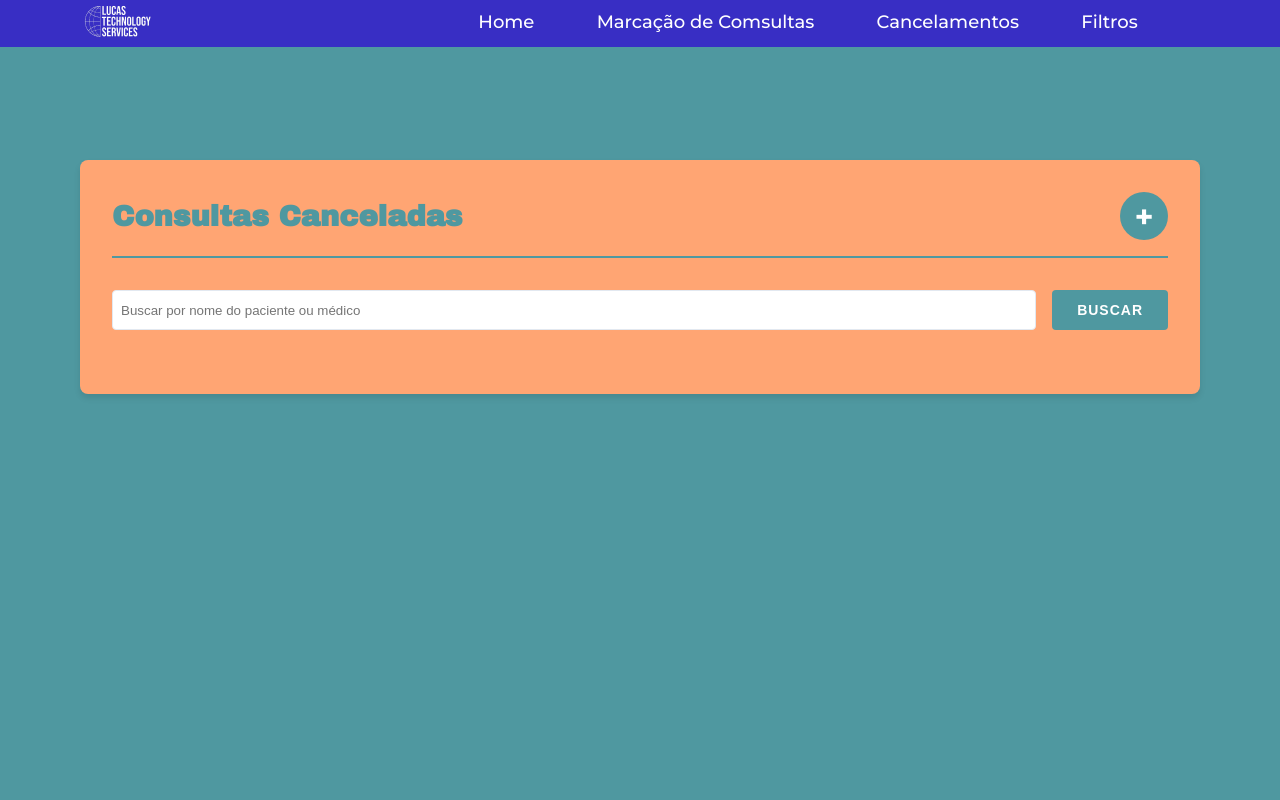
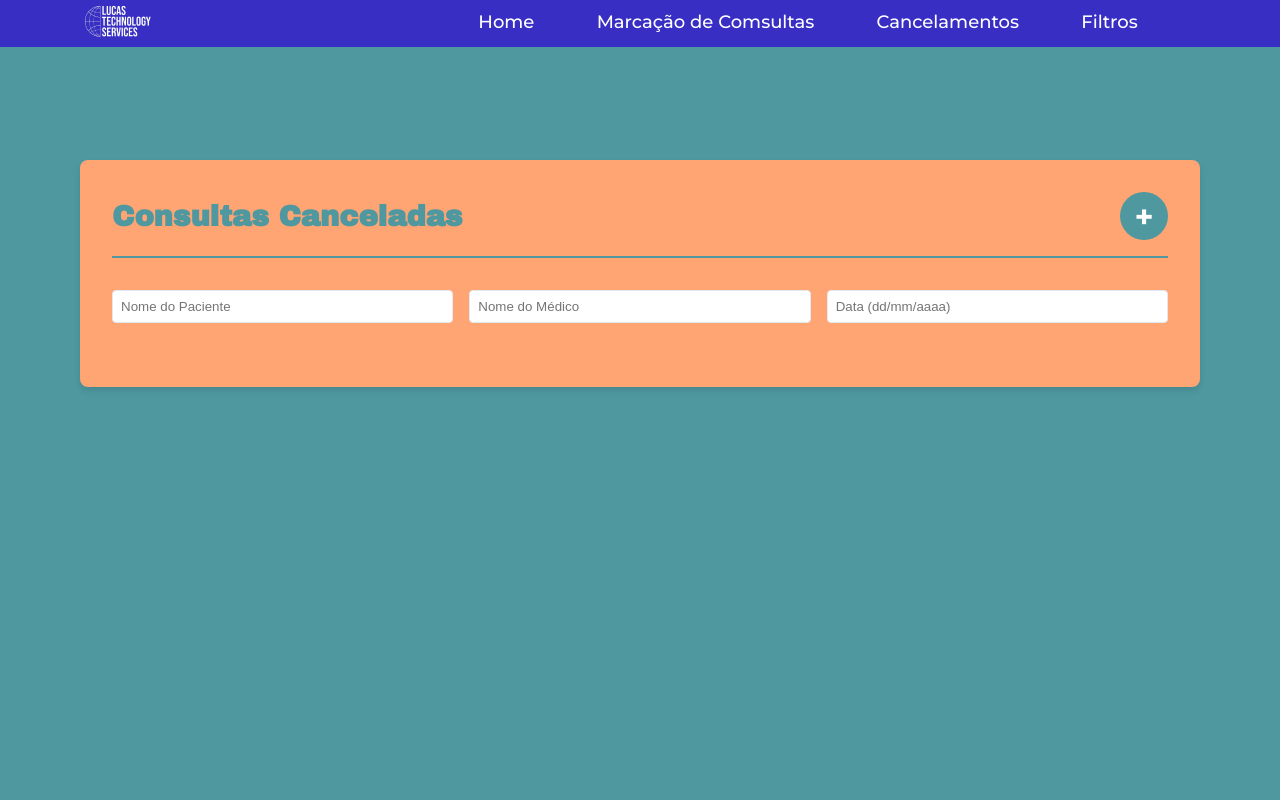
Before and after one commit to LesterCerioli/CRM-SAS, a Next.js app: page /appointment/cancelAppointment in a window 1280 px wide. Shown: the top 800 px of the page. Built offline with nearby package versions, Linux system fonts and the light colour scheme; a web font is replaced by a local one.

Commit message:
issue(#145): Adjusting the search filter, preparing the grid to list the results 7 by 7 so that it is usable, creating a navigation below the GRID with 1-2-3-4-5 being clickable and creating a mock generation of 1200 records for testing.

```diff
--- a/src/components/appointments/createCancelAppointment/createCancelAppointment.tsx
+++ b/src/components/appointments/createCancelAppointment/createCancelAppointment.tsx
@@ -1,6 +1,5 @@
-"use client";
-
-import React, { useState } from "react";
+"use client"
+import React, { useState, useEffect, useMemo } from "react";
 import * as S from "./styles";
 
 interface Appointment {
@@ -11,56 +10,130 @@ interface Appointment {
   doctorName: string;
 }
 
+
+const patients = [
+  "Maria Silva",
+  "João Oliveira",
+  "Pedro Costa",
+  "Sofia Martins",
+  "Lucas Ferreira",
+  "Ana Paula",
+  "Gustavo Lima",
+  "Fernanda Alves",
+  "Marcos Souza",
+  "Bruna Silva",
+  "Lucas Pereira",
+  "Jéssica Alves",
+  "Carlos Nunes",
+  "Patrícia Rocha",
+  "Fábio Duarte",
+  "Cláudia Lima",
+  "Renato Borges",
+  "Rafael Silva",
+  "Carolina Andrade",
+  "Felipe Gonçalves",
+  "Amanda Cruz",
+  "Eduardo Alves",
+  "Gabriela Souza",
+  "Daniel Santos",
+  "Bianca Oliveira",
+  "Roberto Dias",
+  "Fernanda Lima",
+  "Marcelo Nunes",
+  "Renata Carvalho",
+  "Igor Ferreira",
+];
+
+const doctors = [
+  "Dr. Carlos Santos",
+  "Dra. Ana Beatriz",
+  "Dr. Ricardo Lima",
+  "Dra. Juliana Mendes",
+  "Dr. Gabriel Santos",
+];
+
+const generateMockAppointments = (): Appointment[] => {
+  const appointments: Appointment[] = [];
+
+  for (let i = 1; i <= 1200; i++) {
+    const randomPatient = patients[Math.floor(Math.random() * patients.length)];
+    const randomDoctor = doctors[Math.floor(Math.random() * doctors.length)];
+
+    const randomDate = new Date(
+      2023,
+      Math.floor(Math.random() * 12),
+      Math.floor(Math.random() * 28) + 1
+    );
+
+    const formattedDate = randomDate.toLocaleDateString("pt-BR");
+    const randomHour = String(Math.floor(Math.random() * 8) + 9).padStart(2, "0");
+    const randomMinute = Math.random() < 0.5 ? "00" : "30";
+
+    appointments.push({
+      id: i,
+      appointmentDate: formattedDate,
+      patientName: randomPatient,
+      time: `${randomHour}:${randomMinute}`,
+      doctorName: randomDoctor,
+    });
+  }
+
+  return appointments;
+};
+
+const appointments = generateMockAppointments();
+
 const CreateCancelAppointment: React.FC = () => {
-  const [searchTerm, setSearchTerm] = useState("");
-  const [filteredAppointments, setFilteredAppointments] = useState<Appointment[]>([]);
+  const [patientSearch, setPatientSearch] = useState("");
+  const [doctorSearch, setDoctorSearch] = useState("");
+  const [dateSearch, setDateSearch] = useState("");
+  const [isTableVisible, setIsTableVisible] = useState(false);
+  const [currentPage, setCurrentPage] = useState(1);
+  const [isMobile, setIsMobile] = useState(window.innerWidth <= 768);
+  const itemsPerPage =7;
 
-  const appointments: Appointment[] = [
-    {
-      id: 1,
-      appointmentDate: "10/12/2023",
-      patientName: "Maria Silva",
-      time: "09:00",
-      doctorName: "Dr. Carlos Santos",
-    },
-    {
-      id: 2,
-      appointmentDate: "10/12/2023",
-      patientName: "João Oliveira",
-      time: "10:30",
-      doctorName: "Dra. Ana Beatriz",
-    },
-    {
-      id: 3,
-      appointmentDate: "10/12/2023",
-      patientName: "Pedro Costa",
-      time: "14:00",
-      doctorName: "Dr. Ricardo Lima",
-    },
-    {
-      id: 4,
-      appointmentDate: "11/12/2023",
-      patientName: "Sofia Martins",
-      time: "11:00",
-      doctorName: "Dra. Juliana Mendes",
-    },
-    {
-      id: 5,
-      appointmentDate: "11/12/2023",
-      patientName: "Lucas Ferreira",
-      time: "15:30",
-      doctorName: "Dr. Gabriel Santos",
-    },
-  ];
+  useEffect(() => {
+    const handleResize = () => {
+      setIsMobile(window.innerWidth <= 768);
+    };
 
-  const handleSearch = (e: React.FormEvent) => {
-    e.preventDefault();
-    const filtered = appointments.filter(
-      (appointment) =>
-        appointment.patientName.toLowerCase().includes(searchTerm.toLowerCase()) ||
-        appointment.doctorName.toLowerCase().includes(searchTerm.toLowerCase())
+    window.addEventListener('resize', handleResize);
+    return () => window.removeEventListener('resize', handleResize);
+  }, []);
+
+
+  const filteredAppointments = useMemo(() => {
+    return appointments.filter((appointment) => {
+      const matchPatient = appointment.patientName
+        .toLowerCase()
+        .includes(patientSearch.toLowerCase());
+      const matchDoctor = appointment.doctorName
+        .toLowerCase()
+        .includes(doctorSearch.toLowerCase());
+      const matchDate = appointment.appointmentDate
+        .toLowerCase()
+        .includes(dateSearch.toLowerCase());
+
+      return matchPatient && matchDoctor && matchDate;
+    });
+  }, [patientSearch, doctorSearch, dateSearch]);
+
+  const totalPages = Math.ceil(filteredAppointments.length / itemsPerPage);
+
+  const paginatedAppointments = useMemo(() => {
+    const startIndex = (currentPage - 1) * itemsPerPage;
+    return filteredAppointments.slice(startIndex, startIndex + itemsPerPage);
+  }, [filteredAppointments, currentPage]);
+
+  useEffect(() => {
+    setIsTableVisible(
+      patientSearch !== "" || doctorSearch !== "" || dateSearch !== ""
     );
-    setFilteredAppointments(filtered);
+    setCurrentPage(1);
+  }, [patientSearch, doctorSearch, dateSearch]);
+
+  const handlePageChange = (newPage: number) => {
+    setCurrentPage(newPage);
   };
 
   return (
@@ -74,19 +147,31 @@ const CreateCancelAppointment: React.FC = () => {
             </S.IconWrapper>
           </S.Header>
 
-          <S.FilterForm onSubmit={handleSearch}>
-            <S.FilterInput
-              type="text"
-              placeholder="Buscar por nome do paciente ou médico"
-              value={searchTerm}
-              onChange={(e) => setSearchTerm(e.target.value)}
-            />
-            <S.FilterButton type="submit">Buscar</S.FilterButton>
+          <S.FilterForm>
+            <S.FilterInputGroup>
+              <S.FilterInput
+                type="text"
+                placeholder="Nome do Paciente"
+                value={patientSearch}
+                onChange={(e) => setPatientSearch(e.target.value)}
+              />
+              <S.FilterInput
+                type="text"
+                placeholder="Nome do Médico"
+                value={doctorSearch}
+                onChange={(e) => setDoctorSearch(e.target.value)}
+              />
+              <S.FilterInput
+                type="text"
+                placeholder="Data (dd/mm/aaaa)"
+                value={dateSearch}
+                onChange={(e) => setDateSearch(e.target.value)}
+              />
+            </S.FilterInputGroup>
           </S.FilterForm>
 
-          {filteredAppointments.length > 0 && (
+          {isTableVisible && filteredAppointments.length > 0 && (
             <>
-              {/* Desktop Table */}
               <S.DesktopTable>
                 <S.Table>
                   <S.TableHeader>
@@ -98,7 +183,7 @@ const CreateCancelAppointment: React.FC = () => {
                     </S.TableRow>
                   </S.TableHeader>
                   <S.TableBody>
-                    {filteredAppointments.map((appointment) => (
+                    {paginatedAppointments.map((appointment) => (
                       <S.TableRow key={appointment.id}>
                         <S.TableCell>{appointment.appointmentDate}</S.TableCell>
                         <S.TableCell>{appointment.patientName}</S.TableCell>
@@ -110,7 +195,7 @@ const CreateCancelAppointment: React.FC = () => {
                 </S.Table>
               </S.DesktopTable>
               <S.MobileCards>
-                {filteredAppointments.map((appointment) => (
+                {paginatedAppointments.map((appointment) => (
                   <S.MobileCard key={appointment.id}>
                     <S.MobileCardItem>
                       <S.MobileLabel>Data:</S.MobileLabel>
@@ -131,6 +216,65 @@ const CreateCancelAppointment: React.FC = () => {
                   </S.MobileCard>
                 ))}
               </S.MobileCards>
+              <S.PaginationContainer>
+                <S.PaginationButton
+                  onClick={() => handlePageChange(currentPage - 1)}
+                  disabled={currentPage === 1}
+                >
+                  &lt;
+                </S.PaginationButton>
+
+                <S.PaginationNumbers>
+                  {Array.from({ length: totalPages }, (_, i) => i + 1)
+                    .filter(pageNum => {
+                      if (isMobile) {
+                        return (
+                          pageNum === 1 ||
+                          pageNum === totalPages ||
+                          (pageNum >= currentPage - 1 && pageNum <= currentPage + 1)
+                        );
+                      }
+                      return (
+                        pageNum === 1 ||
+                        pageNum === totalPages ||
+                        (pageNum >= currentPage - 3 && pageNum <= currentPage + 3)
+                      );
+                    })
+                    .map((page, index, array) => {
+                      if (index > 0 && array[index - 1] !== page - 1) {
+                        return (
+                          <React.Fragment key={`ellipsis-${page}`}>
+                            <S.PaginationEllipsis>...</S.PaginationEllipsis>
+                            {page !== totalPages && (
+                              <S.PaginationButton
+                                onClick={() => handlePageChange(page)}
+                                disabled={currentPage === page}
+                              >
+                                {page}
+                              </S.PaginationButton>
+                            )}
+                          </React.Fragment>
+                        );
+                      }
+                      return (
+                        <S.PaginationButton
+                          key={page}
+                          onClick={() => handlePageChange(page)}
+                          disabled={currentPage === page}
+                        >
+                          {page}
+                        </S.PaginationButton>
+                      );
+                    })}
+                </S.PaginationNumbers>
+
+                <S.PaginationButton
+                  onClick={() => handlePageChange(currentPage + 1)}
+                  disabled={currentPage === totalPages}
+                >
+                  &gt;
+                </S.PaginationButton>
+              </S.PaginationContainer>
             </>
           )}
         </S.Card>
--- a/src/components/appointments/createCancelAppointment/styles.ts
+++ b/src/components/appointments/createCancelAppointment/styles.ts
@@ -2,7 +2,7 @@ import styled from "styled-components";
 
 export const Container = styled.div`
   width: 100%;
-  min-height: 100vh;
+ height: auto;
   @media (max-width: 768px) {
     display: flex;
     align-items: center;
@@ -73,10 +73,17 @@ export const CalendarIcon = styled.div`
   }
 `;
 
-export const FilterForm = styled.form`
+export const FilterForm = styled.div`
+  margin-bottom: 2rem;
+`;
+
+export const FilterInputGroup = styled.div`
   display: flex;
   gap: 1rem;
-  margin-bottom: 2rem;
+
+  @media (max-width: 768px) {
+    flex-direction: column;
+  }
 `;
 
 export const FilterInput = styled.input`
@@ -84,18 +91,7 @@ export const FilterInput = styled.input`
   padding: 0.5rem;
   border: 1px solid #e2e8f0;
   border-radius: 0.25rem;
-`;
-
-export const FilterButton = styled.button`
-  background-color: #4f98a0;
-  color: white;
-  padding: 0.5rem 1rem;
-  border: none;
-  border-radius: 0.25rem;
-  cursor: pointer;
-  &:hover {
-    background-color: #3e7a80;
-  }
+  min-width: 0;
 `;
 
 export const DesktopTable = styled.div`
@@ -173,3 +169,68 @@ export const MobileLabel = styled.span`
   font-weight: 700;
   color: #fff;
 `;
+
+export const HiddenContent = styled.div<{ isVisible: boolean }>`
+  display: ${({ isVisible }) => (isVisible ? 'block' : 'none')};
+`;
+
+export const PaginationContainer = styled.div`
+  display: flex;
+  justify-content: center;
+  align-items: center;
+  margin-top: 2rem;
+
+  @media (max-width: 768px) {
+    width: 100%;
+    justify-content: space-between;
+    padding: 0.5rem 0;
+  }
+`;
+
+export const PaginationNumbers = styled.div`
+  display: flex;
+  align-items: center;
+  justify-content: center;
+
+  @media (max-width: 768px) {
+    flex: 1;
+    justify-content: center;
+  }
+`;
+
+export const PaginationButton = styled.button`
+  background-color: #4f98a0;
+  color: white;
+  border: none;
+  padding: 0.5rem 1rem;
+  margin: 0.25rem;
+  border-radius: 0.25rem;
+  cursor: pointer;
+  font-size: 0.875rem;
+  min-width: 2.5rem;
+
+  &:disabled {
+    background-color: #ccc;
+    cursor: not-allowed;
+  }
+
+  @media (max-width: 768px) {
+    padding: 0.25rem 0.5rem;
+    font-size: 0.7rem;
+    min-width: 1.5rem;
+    margin: 0.125rem;
+  }
+`;
+
+export const PaginationText = styled.span`
+  margin: 0 1rem;
+`;
+
+export const PaginationEllipsis = styled.span`
+  margin: 0 0.25rem;
+  color: #4f98a0;
+
+  @media (max-width: 768px) {
+    margin: 0 0.1rem;
+  }
+`;
```
